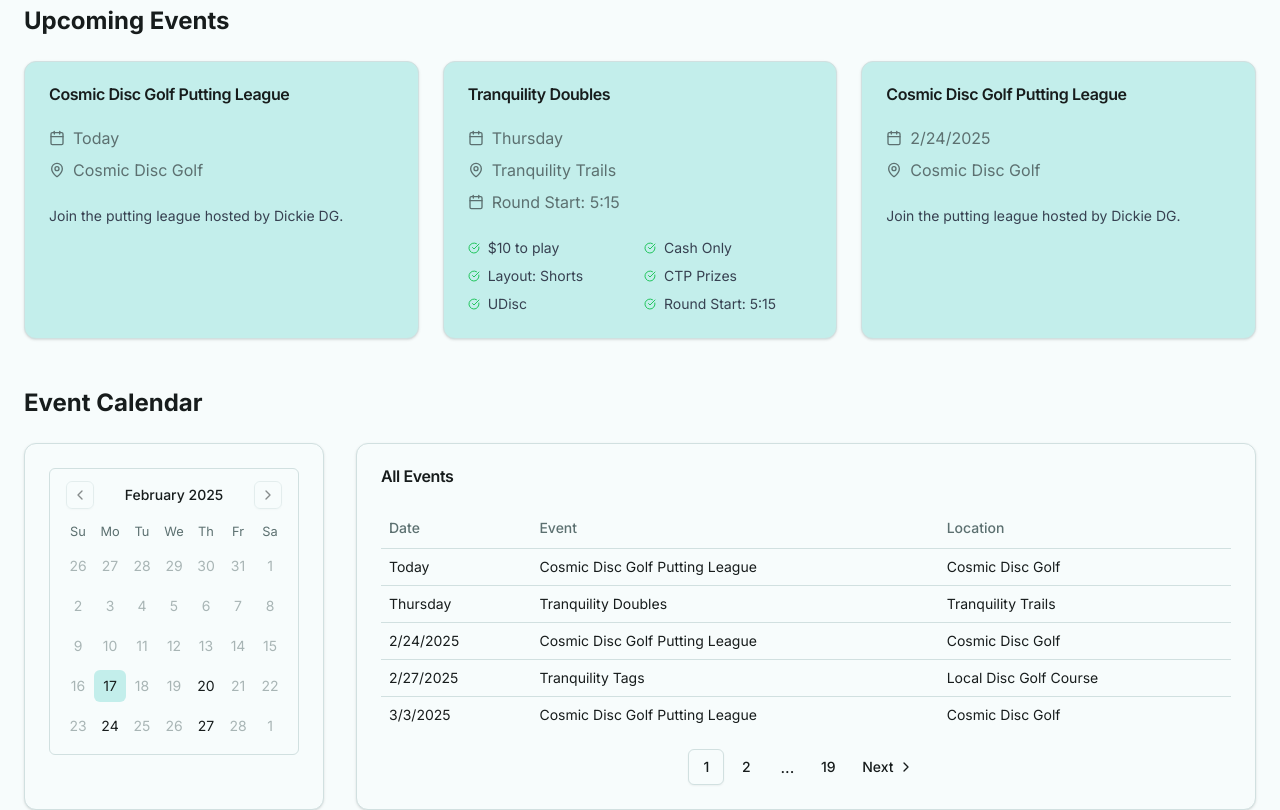
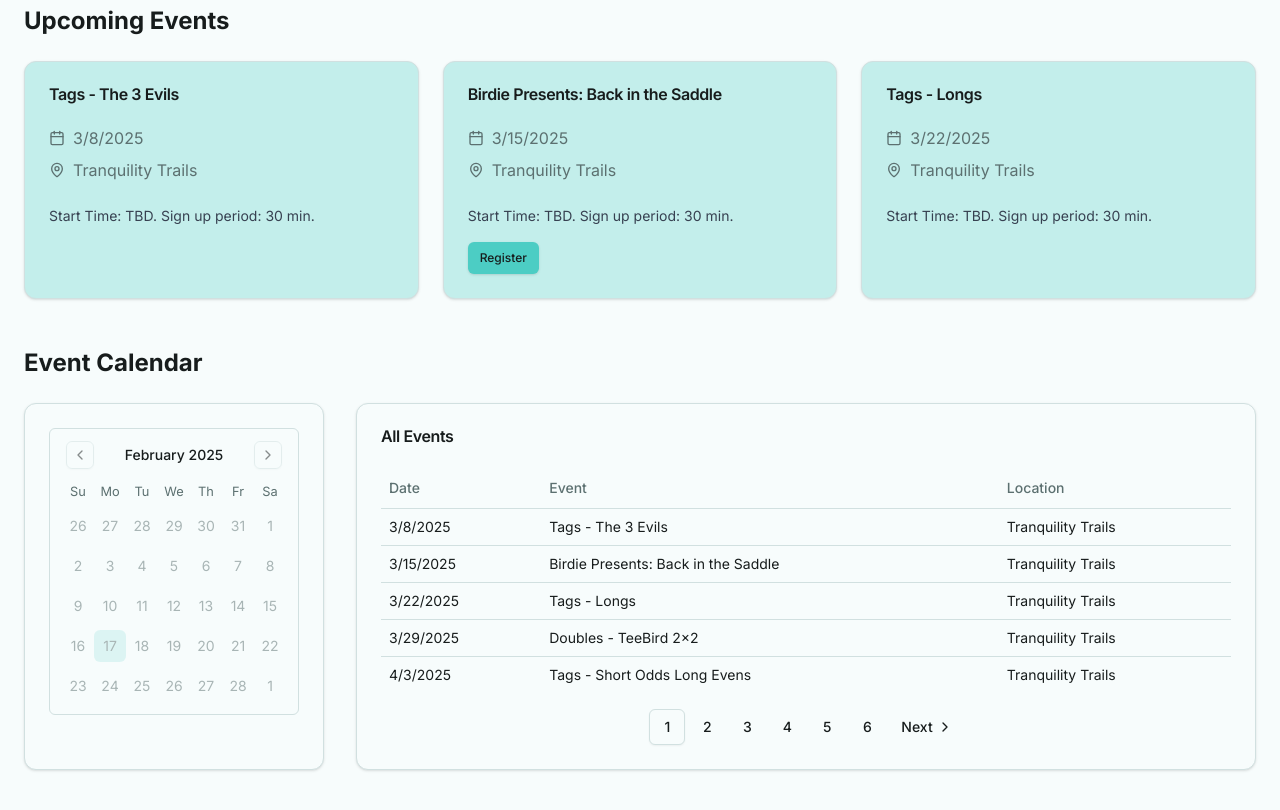
Before and after one commit to cdeck95/tranquility-teebirds, a Next.js app: page /events in a window 1280 px wide. Shown: the part 240-1050 px from the top of the page. Built offline with nearby package versions, Linux system fonts and the light colour scheme.

Commit message:
events improvement

```diff
--- /dev/null
+++ b/app/api/events/route.ts
@@ -0,0 +1,56 @@
+import { NextResponse } from "next/server";
+import fs from "fs/promises";
+import path from "path";
+
+// Define the event data structure
+export interface EventItem {
+  title: string;
+  date: string; // ISO string
+  location: string;
+  description: string;
+  registrationLink?: string;
+}
+
+export async function GET() {
+  // Read the CSV file
+  const csvPath = path.join(
+    process.cwd(),
+    "app",
+    "events",
+    "tags_doubles_schedule.csv"
+  );
+  const csvData = await fs.readFile(csvPath, "utf8");
+
+  // Split CSV into lines and parse header
+  const lines = csvData.split("\n").filter((line) => line.trim().length);
+  const header = lines
+    .shift()
+    ?.split(",")
+    .map((h) => h.trim());
+
+  // Expected header: Date,Format,Layout,Location,Registration Link,Start Time,Sign up period
+  const events: EventItem[] = [];
+  const currentYear = new Date().getFullYear();
+
+  // Process each CSV row
+  for (const line of lines) {
+    const parts = line.split(",").map((p) => p.trim());
+    if (parts.length < 3) continue;
+    const [dateStr, format, layout, location, regLink, startTime, signUp] =
+      parts;
+    const [month, day] = dateStr.split("/").map(Number);
+    const dateObj = new Date(currentYear, month - 1, day);
+    const title = layout !== "" ? `${format} - ${layout}` : format;
+    const description = `Start Time: ${startTime || "TBD"}. Sign up period: ${
+      signUp || "TBD"
+    }.`;
+    events.push({
+      title,
+      date: dateObj.toISOString(),
+      location: location || "Tranquility Trails, Woolwich, NJ",
+      description,
+      registrationLink: regLink || undefined,
+    });
+  }
+  return NextResponse.json({ events });
+}
--- a/app/events/page.tsx
+++ b/app/events/page.tsx
@@ -1,8 +1,8 @@
 "use client";
-import { useState } from "react";
+import { useState, useEffect } from "react";
 import { Calendar } from "@/components/ui/calendar";
 import { Card, CardContent, CardHeader, CardTitle } from "@/components/ui/card";
-import { MapPin, CalendarIcon, CheckCircle } from "lucide-react";
+import { MapPin, CalendarIcon } from "lucide-react";
 import { AnimatedElement } from "@/components/animated-element";
 import {
   Table,
@@ -20,121 +20,18 @@ import {
   PaginationPrevious,
   PaginationNext,
 } from "@/components/ui/pagination";
+import Link from "next/link";
+import { Button } from "@/components/ui/button";
 
-// Generate recurring events for the current year
+// Helper: Format event dates (accepts a Date instance)
+const formatEventDate = (eventDate: Date): string => {
   const today = new Date();
-// Define todayStart as the start of today (midnight)
   const todayStart = new Date(
     today.getFullYear(),
     today.getMonth(),
     today.getDate()
   );
-const currentYear = today.getFullYear();
-const startDate = new Date(currentYear, today.getMonth(), today.getDate());
-const endDate = new Date(currentYear, 11, 31);
-
-// Helper: get first Thursday of the year
-function getFirstThursday(year: number) {
-  const d = new Date(year, 0, 1);
-  while (d.getDay() !== 4) {
-    d.setDate(d.getDate() + 1);
-  }
-  return d;
-}
-
-const firstThursday = getFirstThursday(currentYear);
-const recurringThursdayEvents: Array<{
-  title: string;
-  date: Date;
-  location: string;
-  description: string;
-}> = [];
-const recurringMondayEvents: Array<{
-  title: string;
-  date: Date;
-  location: string;
-  description: string;
-}> = [];
-const iterationDate = new Date(startDate);
-
-while (iterationDate <= endDate) {
-  // Thursday events (day 4)
-  if (iterationDate.getDay() === 4) {
-    // Week index from first Thursday
-    const weekIndex = Math.floor(
-      (iterationDate.getTime() - firstThursday.getTime()) /
-        (7 * 24 * 60 * 60 * 1000)
-    );
-    if (weekIndex % 4 === 3) {
-      // Every 4th Thursday: Doubles
-      recurringThursdayEvents.push({
-        title: "Tranquility Doubles",
-        date: new Date(iterationDate),
-        location: "Tranquility Trails",
-        description: `Doubles event placeholder`,
-      });
-    } else {
-      // Otherwise: Tags event
-      recurringThursdayEvents.push({
-        title: "Tranquility Tags",
-        date: new Date(iterationDate),
-        location: "Local Disc Golf Course",
-        description: `Tags event placeholder`,
-      });
-    }
-  }
-  // Monday events (day 1): Putting League
-  if (iterationDate.getDay() === 1) {
-    recurringMondayEvents.push({
-      title: "Cosmic Disc Golf Putting League",
-      date: new Date(iterationDate),
-      location: "Cosmic Disc Golf",
-      description: "Join the putting league hosted by Dickie DG.",
-    });
-  }
-  iterationDate.setDate(iterationDate.getDate() + 1);
-}
-
-const allEvents = [...recurringThursdayEvents, ...recurringMondayEvents];
-// Filter events: only today or later
-const filteredEvents = allEvents.filter((event) => event.date >= todayStart);
-// Upcoming events: first 3 after sorting by date
-const upcomingEvents = filteredEvents
-  .sort((a, b) => a.date.getTime() - b.date.getTime())
-  .slice(0, 3);
-
-// Define bullet items for specific event types
-const bulletListData: Record<string, string[]> = {
-  "Tranquility Tags": [
-    "$10 to play",
-    "Cash Only",
-    "Layout: Shorts",
-    "CTP Prizes",
-    "UDisc",
-    "Round Start: 5:15",
-    "Standings: https://tags.discrescuenetwork.com",
-  ],
-  "Tranquility Doubles": [
-    "$10 to play",
-    "Cash Only",
-    "Layout: Shorts",
-    "CTP Prizes",
-    "UDisc",
-    "Round Start: 5:15",
-  ],
-};
-
-// Helper: Format event dates
-const formatEventDate = (eventDate: Date): string => {
-  // If the event is today, return "today"
-  if (eventDate.toDateString() === todayStart.toDateString()) {
-    return "Today";
-  }
-  const diffDays =
-    (eventDate.getTime() - todayStart.getTime()) / (1000 * 60 * 60 * 24);
-  if (diffDays >= 0 && diffDays < 7) {
-    return eventDate.toLocaleDateString(undefined, { weekday: "long" });
-  }
+  if (eventDate.toDateString() === todayStart.toDateString()) return "Today";
   return eventDate.toLocaleDateString();
 };
 
@@ -145,48 +42,67 @@ function getPaginationItems(
 ): (number | string)[] {
   const pages: (number | string)[] = [];
   if (totalPages <= 7) {
-    for (let i = 1; i <= totalPages; i++) {
-      pages.push(i);
-    }
+    for (let i = 1; i <= totalPages; i++) pages.push(i);
   } else {
     pages.push(1);
-    if (currentPage > 4) {
-      pages.push("...");
-    }
+    if (currentPage > 4) pages.push("...");
     const startPage = Math.max(2, currentPage - 1);
     const endPage = Math.min(totalPages - 1, currentPage + 1);
-    for (let i = startPage; i <= endPage; i++) {
-      pages.push(i);
-    }
-    if (currentPage < totalPages - 3) {
-      pages.push("...");
-    }
+    for (let i = startPage; i <= endPage; i++) pages.push(i);
+    if (currentPage < totalPages - 3) pages.push("...");
     pages.push(totalPages);
   }
   return pages;
 }
 
 export default function EventsPage() {
-  // Pagination state for table events
+  // Client state for events, selected date, and pagination
+  const [events, setEvents] = useState<any[]>([]);
+  const [selectedDate, setSelectedDate] = useState<Date | undefined>(undefined);
+  const [currentPage, setCurrentPage] = useState(1);
   const itemsPerPage = 5;
-  const [currentPage, setCurrentPage] = useState(1);
-  const [selectedDate, setSelectedDate] = useState<Date | undefined>(undefined);
 
-  // Filtering: if a selected date is chosen, filter events for that date; otherwise use all filtered events.
+  // Fetch events from the API route on mount
+  useEffect(() => {
+    fetch("/api/events")
+      .then((res) => res.json())
+      .then((data) => {
+        // Convert event.date strings back to Date objects
+        const parsedEvents = data.events.map((ev: any) => ({
+          ...ev,
+          date: new Date(ev.date),
+        }));
+        setEvents(parsedEvents);
+      });
+  }, []);
+
+  // Compute upcoming events: filter events with a date >= today (using today's start), sort them and then take the first 3
+  const today = new Date();
+  const todayStart = new Date(
+    today.getFullYear(),
+    today.getMonth(),
+    today.getDate()
+  );
+  const upcomingEvents = events
+    .filter((event) => event.date >= todayStart)
+    .sort((a, b) => a.date.getTime() - b.date.getTime())
+    .slice(0, 3);
+
+  // Filter events based on selected date if available
   const filteredTableEvents = selectedDate
-    ? filteredEvents.filter(
+    ? events.filter(
         (event) => event.date.toDateString() === selectedDate.toDateString()
       )
-    : filteredEvents;
+    : events;
   const totalPages = Math.ceil(filteredTableEvents.length / itemsPerPage);
   const paginatedEvents = filteredTableEvents
     .sort((a, b) => a.date.getTime() - b.date.getTime())
     .slice((currentPage - 1) * itemsPerPage, currentPage * itemsPerPage);
 
+  // Disable dates where no event exists
   const calendarDisabled = (date: Date) =>
-    !filteredEvents.some(
-      (event) => event.date.toDateString() === date.toDateString()
-    );
+    !events.some((event) => event.date.toDateString() === date.toDateString());
+
   return (
     <div className="grid grid-cols-1 lg:container lg:mx-auto py-8 sm:py-12 px-4 sm:px-6">
       <AnimatedElement>
@@ -200,14 +116,12 @@ export default function EventsPage() {
         </div>
       </AnimatedElement>
 
+      {/* Upcoming Events Section - shows only first 3 upcoming events */}
       <AnimatedElement delay={0.2}>
         <section className="mb-12">
           <h2 className="text-2xl font-bold mb-6">Upcoming Events</h2>
           <div className="grid gap-6 md:grid-cols-2 lg:grid-cols-3">
-            {upcomingEvents.map((event, index) => {
-              // Obtain bullet data only if defined in bulletListData; otherwise use undefined.
-              const eventBulletData = bulletListData[event.title];
-              return (
+            {upcomingEvents.map((event, index) => (
               <Card key={index} className="bg-accent">
                 <CardHeader>
                   <CardTitle>{event.title}</CardTitle>
@@ -222,57 +136,25 @@ export default function EventsPage() {
                       <MapPin className="h-4 w-4 flex-shrink-0" />
                       <span>{event.location}</span>
                     </div>
-                      {/* Render round start if bullet data exists */}
-                      {eventBulletData &&
-                        (() => {
-                          const roundStartItem = eventBulletData.find((item) =>
-                            item.toLowerCase().includes("round start")
-                          );
-                          if (roundStartItem) {
-                            return (
-                              <div className="flex items-center gap-2 text-muted-foreground mb-2">
-                                <CalendarIcon className="h-4 w-4 flex-shrink-0" />
-                                <span>{roundStartItem}</span>
                   </div>
-                            );
-                          }
-                        })()}
+                  <p className="text-sm text-gray-700">{event.description}</p>
+                  {event.registrationLink && (
+                    <div className="mt-4">
+                      <Button asChild variant="default" size="sm">
+                        <Link href={event.registrationLink} target="_blank">
+                          Register
+                        </Link>
+                      </Button>
                     </div>
-                    {eventBulletData ? (
-                      <ul className="grid grid-cols-2 gap-2 list-none">
-                        {eventBulletData.map((item, idx) => (
-                          <li key={idx} className="flex items-center">
-                            <CheckCircle className="h-3 w-3 text-green-500 mr-2" />
-                            {item.toLowerCase().includes("standings") ? (
-                              <a
-                                href="https://tags.discrescuenetwork.com"
-                                target="_blank"
-                                rel="noopener noreferrer"
-                                className="text-sm font-medium text-blue-600 hover:underline"
-                              >
-                                Tags Standings
-                              </a>
-                            ) : (
-                              <span className="text-sm text-gray-700">
-                                {item}
-                              </span>
-                            )}
-                          </li>
-                        ))}
-                      </ul>
-                    ) : (
-                      <p className="text-sm text-gray-700">
-                        {event.description}
-                      </p>
                   )}
                 </CardContent>
               </Card>
-              );
-            })}
+            ))}
           </div>
         </section>
       </AnimatedElement>
 
+      {/* Event Calendar & Events Table Section */}
       <AnimatedElement delay={0.4}>
         <section>
           <h2 className="text-2xl font-bold mb-6">Event Calendar</h2>
@@ -282,7 +164,10 @@ export default function EventsPage() {
                 <Calendar
                   mode="single"
                   selected={selectedDate}
-                  onSelect={setSelectedDate}
+                  onSelect={(date) => {
+                    setSelectedDate(date);
+                    setCurrentPage(1); // reset pagination on new filter
+                  }}
                   className="rounded-md border"
                   disabled={calendarDisabled}
                 />
```
Also changed, not shown: app/events/tags_doubles_schedule.csv (added). Lines whose indentation alone changed are shown as unchanged.
